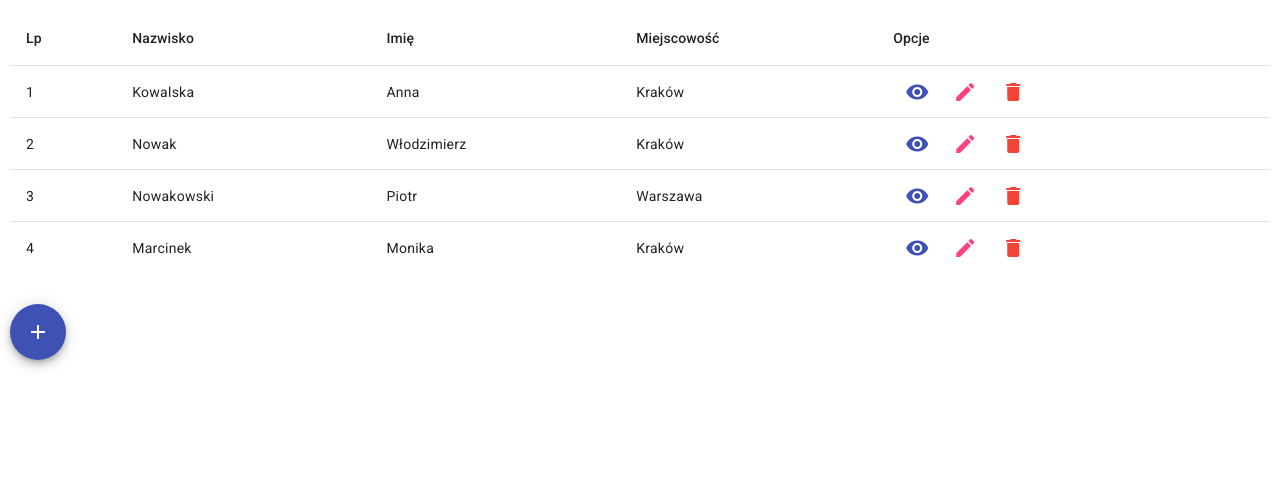
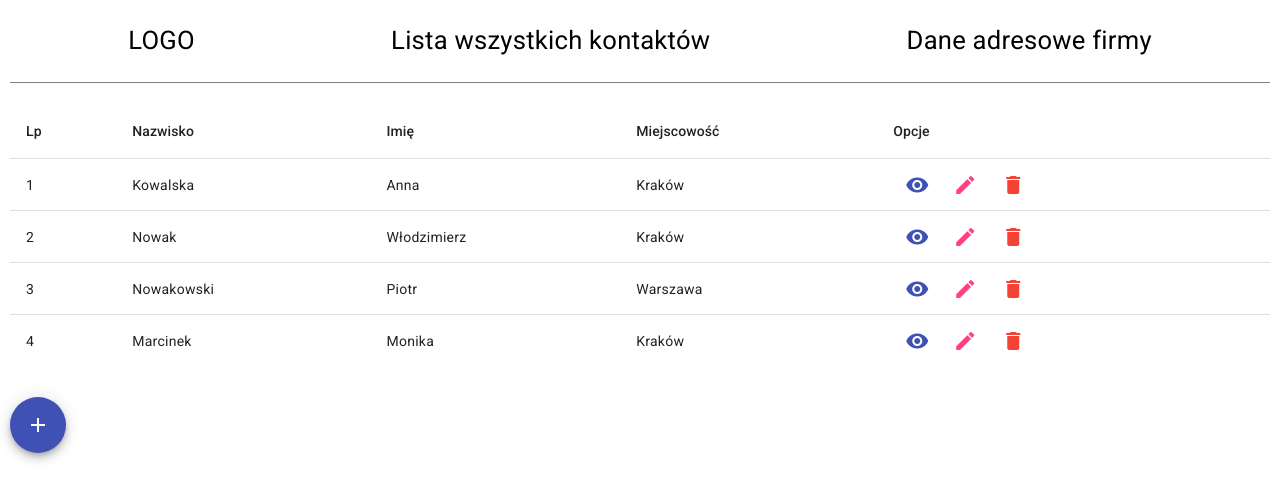
Before and after one commit to trenerit/app-contacts, an Angular app: page / in a window 1280 px wide. Shown: the top 500 px of the page. Built offline with nearby package versions, Linux system fonts and the light colour scheme.

Commit message:
add shared module

```diff
--- a/src/app/contacts/contacts-list/contacts-list.component.html
+++ b/src/app/contacts/contacts-list/contacts-list.component.html
@@ -1,3 +1,6 @@
+<app-header>
+  <p content>Lista wszystkich kontaktów</p>
+</app-header>
 <table *ngIf="dataSource.length > 0; else contactsAlert" mat-table [dataSource]="dataSource">
 
     <!--- Note that these columns can be defined in any order.
--- a/src/app/contacts/contacts.module.ts
+++ b/src/app/contacts/contacts.module.ts
@@ -5,6 +5,7 @@ import {MatTableModule} from '@angular/material/table';
 import {MatButtonModule} from '@angular/material/button';
 import {MatIconModule} from '@angular/material/icon';
 import {MatTooltipModule} from '@angular/material/tooltip';
+import { SharedModule } from '../shared/shared.module';
 
 @NgModule({
   declarations: [
@@ -15,7 +16,8 @@ import {MatTooltipModule} from '@angular/material/tooltip';
     MatTableModule,
     MatButtonModule,
     MatIconModule,
-    MatTooltipModule
+    MatTooltipModule,
+    SharedModule
   ],
   exports: [
     ContactsListComponent
--- /dev/null
+++ b/src/app/shared/header/header.component.html
@@ -0,0 +1,5 @@
+<div class="header">
+    <p>logo</p>
+    <ng-content select="[content]"></ng-content>
+    <p>Dane adresowe firmy</p>
+</div>
--- /dev/null
+++ b/src/app/shared/header/header.component.scss
@@ -0,0 +1,12 @@
+.header {
+    display: flex;
+    justify-content: space-around;
+    border-bottom: 1px solid gray;
+    margin-bottom: 20px;
+    padding: 20px;
+    font-size: 1.6rem;
+}
+
+p:nth-of-type(1) {
+    text-transform: uppercase;
+}
```
Also changed, not shown: src/app/shared/header/header.component.ts (added, +10 -0 lines), src/app/shared/shared.module.ts (added, +18 -0 lines).
